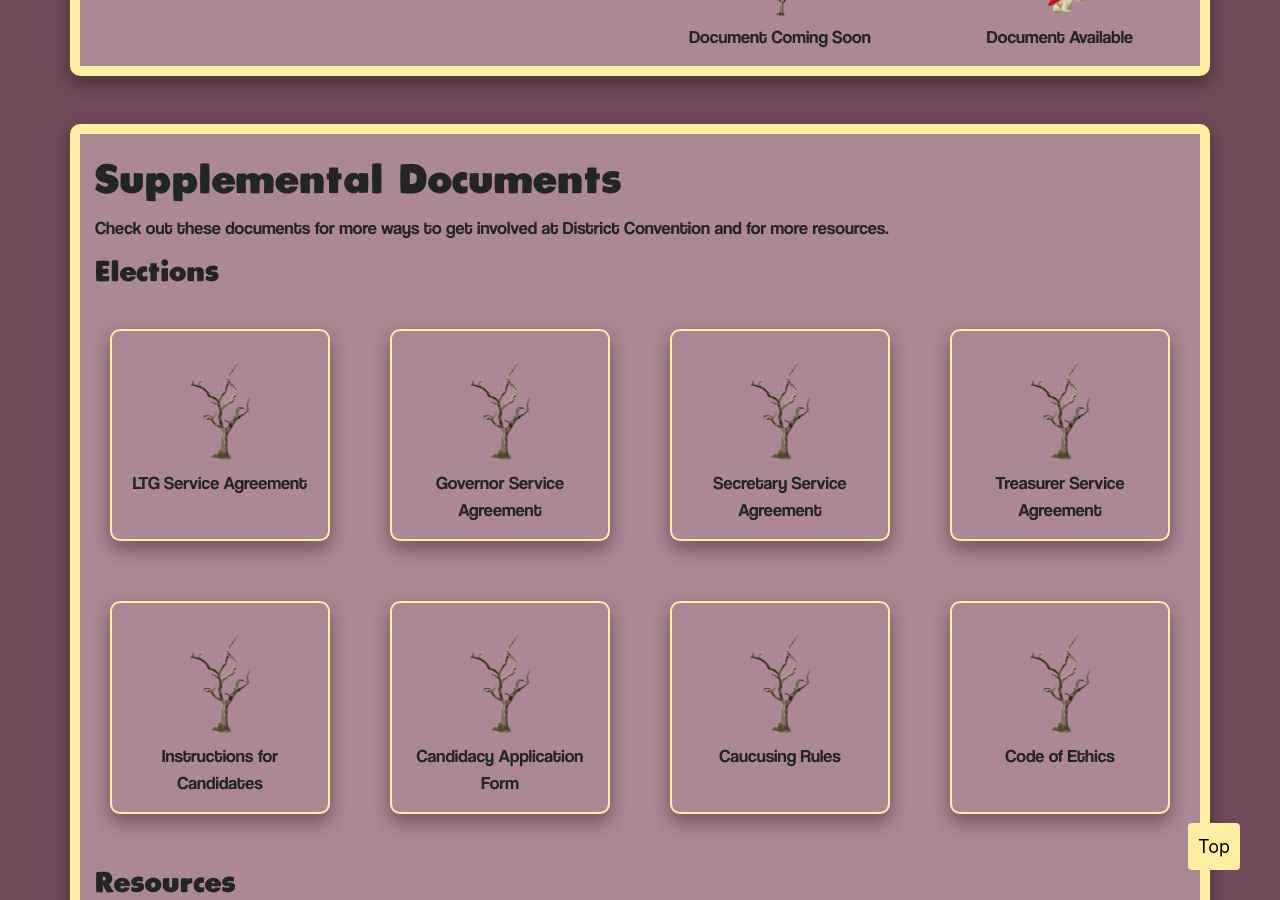
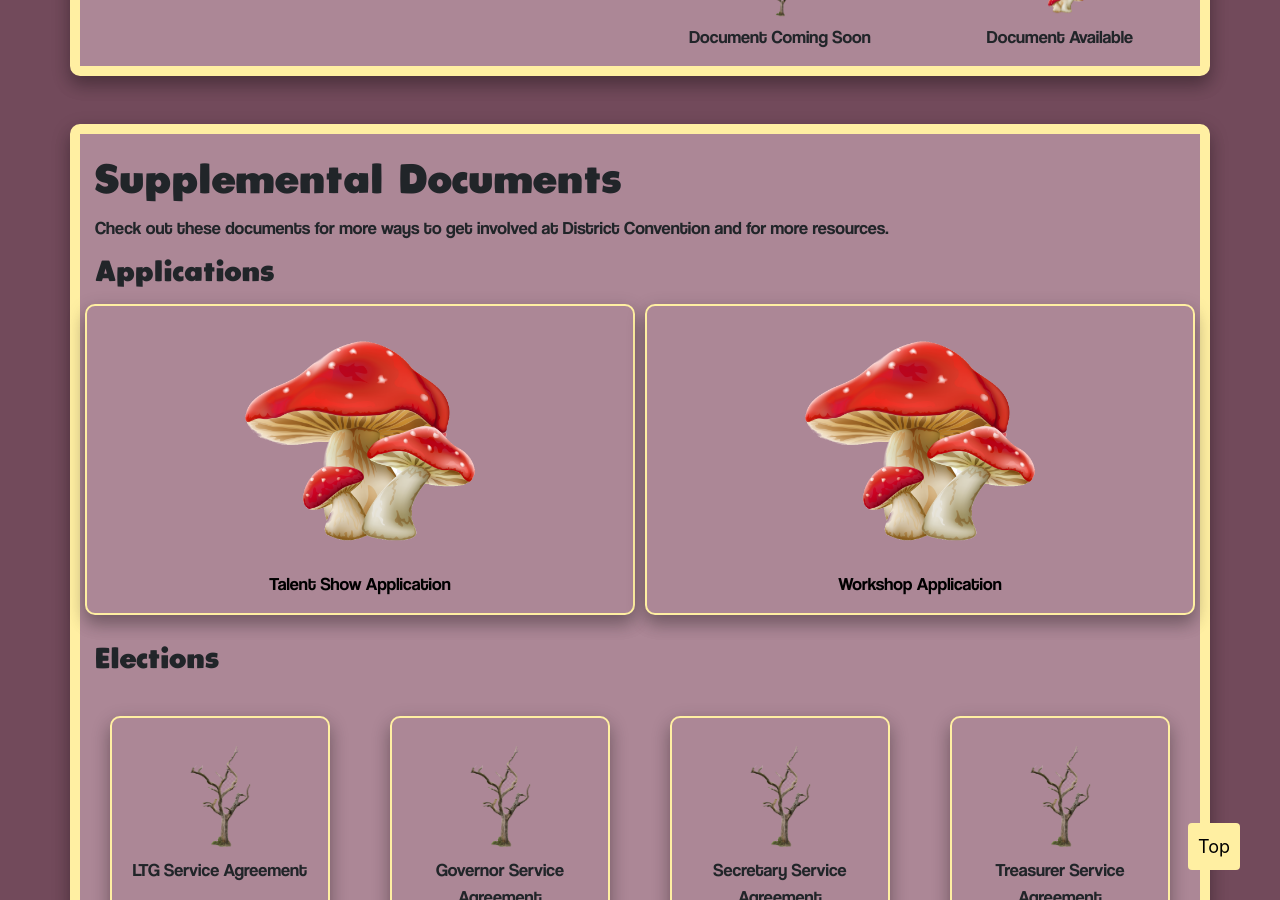
Before and after one commit to baliu186/baliu186.github.io, a Jekyll site: the page forms.html, which Jekyll copies as it is, in a window 1280 px wide and 900 px high, scrolled down 648 px. Built offline with Jekyll 4.4.1, drawn with Linux system fonts in a browser that asks for light colours; nearby versions of some CDN libraries.

Commit message:
Update forms.html

```diff
--- a/forms.html
+++ b/forms.html
@@ -221,6 +221,24 @@ style="background-image:url('images/Yellow_Stripes.png');  background-position:
                 <p style="text-align: left">Check out these documents for more ways to get involved at District Convention and for more resources.</p>
             </div>
         </div>
+        <h3 style="text-align: left;font-family: Plumpfull;">Applications</h3>
+        <div class="row justify-content-center">
+            <div class="col"style="margin:5px;border-radius:10px;border: 2px solid black;border-color:#ffefa2; width:100%; height:auto; box-shadow: 0 10px 16px 0 rgba(0,0,0,0.2),0 6px 20px 0 rgba(0,0,0,0.19) !important; background-color: #ac8796;">
+                <a href="https://bit.ly/DCON_TalentShowApp">
+                <br>
+                <img src="images/mush.png" style="width:50%;">
+                <p style="margin-top:5px">Talent Show Application</p>
+                </a>
+            </div>
+            <div class="col"style="margin:5px;border-radius:10px;border: 2px solid black;border-color:#ffefa2; width:100%; height:auto; box-shadow: 0 10px 16px 0 rgba(0,0,0,0.2),0 6px 20px 0 rgba(0,0,0,0.19) !important; background-color: #ac8796;">
+                 <a href="https://bit.ly/DCON2022_WorkshopApp">
+                <br>
+                <img src="images/mush.png" style="width:50%;">
+                <p style="margin-top:5px">Workshop Application</p>
+                </a>
+            </div>
+        </div>
+        <br>
         <h3 style="text-align: left;font-family: Plumpfull;">Elections</h3>
         <div class="row justify-content-center">
             <div class="col"style="margin:30px;border-radius:10px;border: 2px solid black;border-color:#ffefa2; width:100%; height:auto; box-shadow: 0 10px 16px 0 rgba(0,0,0,0.2),0 6px 20px 0 rgba(0,0,0,0.19) !important; background-color: #ac8796;">
```
